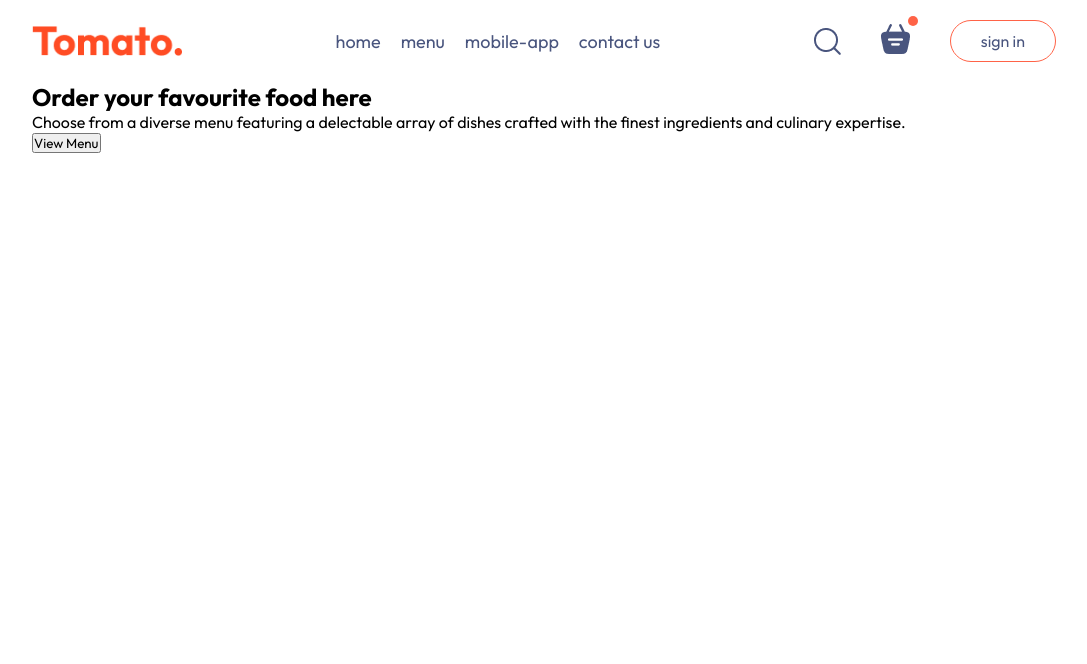
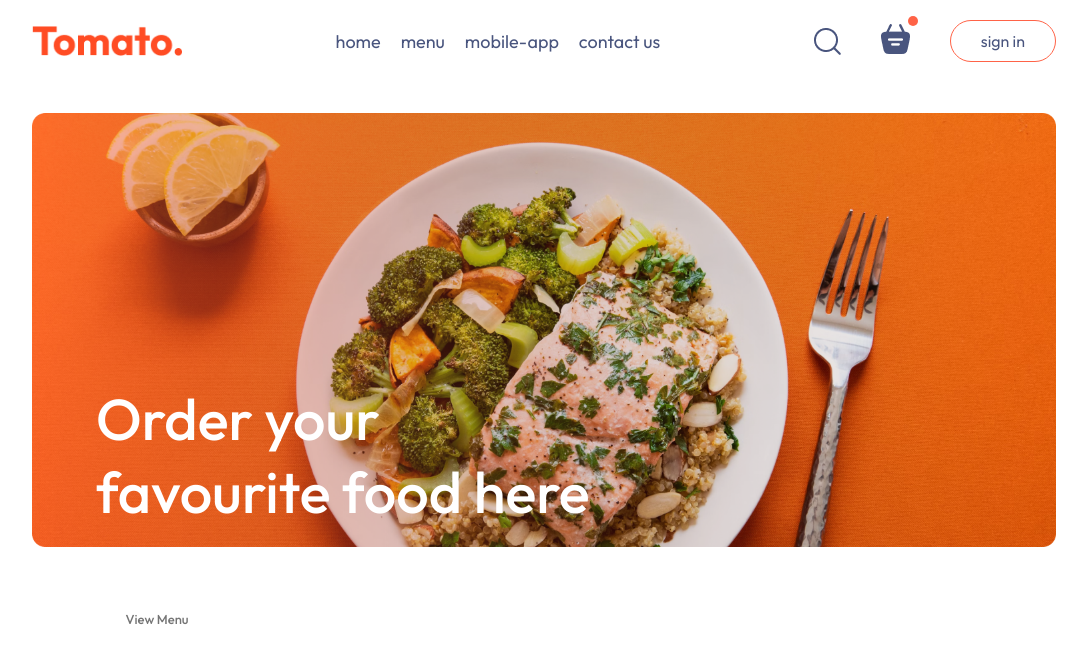
Before and after one commit to oshadhaw63/food-delivery-website, a React (Vite) app in the folder frontend/: page / in a window 1280 px wide. Shown: the top 664 px of the page, without its empty margins (96-1183 px from the left). Built offline with nearby package versions, Linux system fonts and the light colour scheme.

Commit message:
add styles to the header components and animation

```diff
--- a/frontend/src/components/Header/Header.css
+++ b/frontend/src/components/Header/Header.css
@@ -0,0 +1,41 @@
+.header{
+    height: 34vw;
+    margin: 30px auto;
+    background: url('/header_img.png') no-repeat center;
+    background-size: contain;
+}
+
+.header-contents{
+    position: absolute;
+    display: flex;
+    flex-direction: column;
+    align-items: start;
+    gap: 1.5vw;
+    max-width: 50%;
+    bottom: 20%;
+    left: 15vw;
+    animation: fadeIn 3s ;
+}
+
+.header-contents h2{
+    font-weight: 500;
+    color: white;
+    font-size: max(4.5vw,22px);
+}
+
+.header-contents p{
+    color: white;
+    font-size: 1vw;
+}
+
+.header-contents button{
+    color: #747474;
+    border: none;
+    padding: 1vw 2.3vw;
+    border-radius: 50px;
+    font-weight: 500;
+    background-color: white;
+    font-size: max(1vw,13px);
+    cursor: pointer;
+    transition: all 0.3s ease;
+}
--- a/frontend/src/components/Header/Header.jsx
+++ b/frontend/src/components/Header/Header.jsx
@@ -4,7 +4,7 @@ const Header = () => {
   return (
     <div className ='header'>
         <div className='header-contents'>
-            <h2>Order your favourite food here</h2>
+            <h2>Order your <br/>favourite food here</h2>
             <p>Choose from a diverse menu featuring a delectable array of dishes crafted with the finest ingredients and culinary expertise. </p>
             <button>View Menu</button>
         </div>
--- a/frontend/src/index.css
+++ b/frontend/src/index.css
@@ -19,3 +19,12 @@ a{
   width:80%;
   margin:auto;
 }
+
+@keyframes fadeIn {
+  from{
+    opacity: 0;
+  }
+  100%{
+    opacity: 1;
+  }
+}
```
Also changed, not shown: frontend/public/header_img.png (added).
